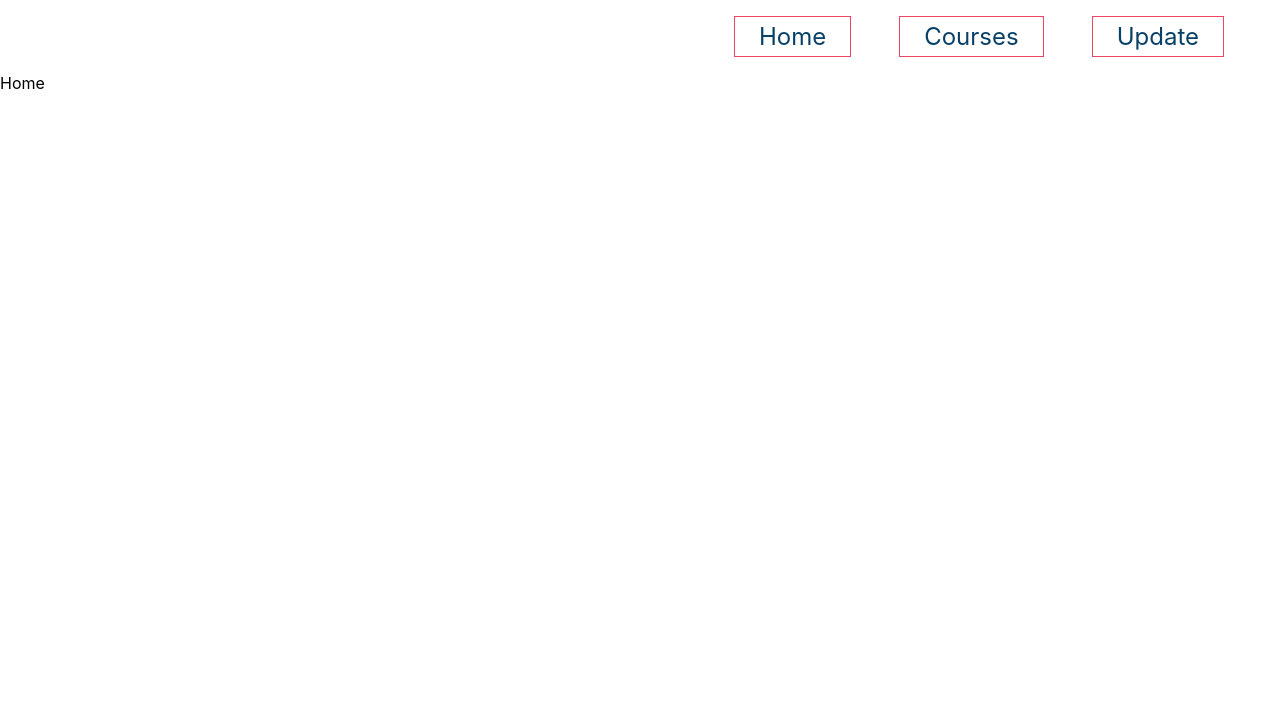
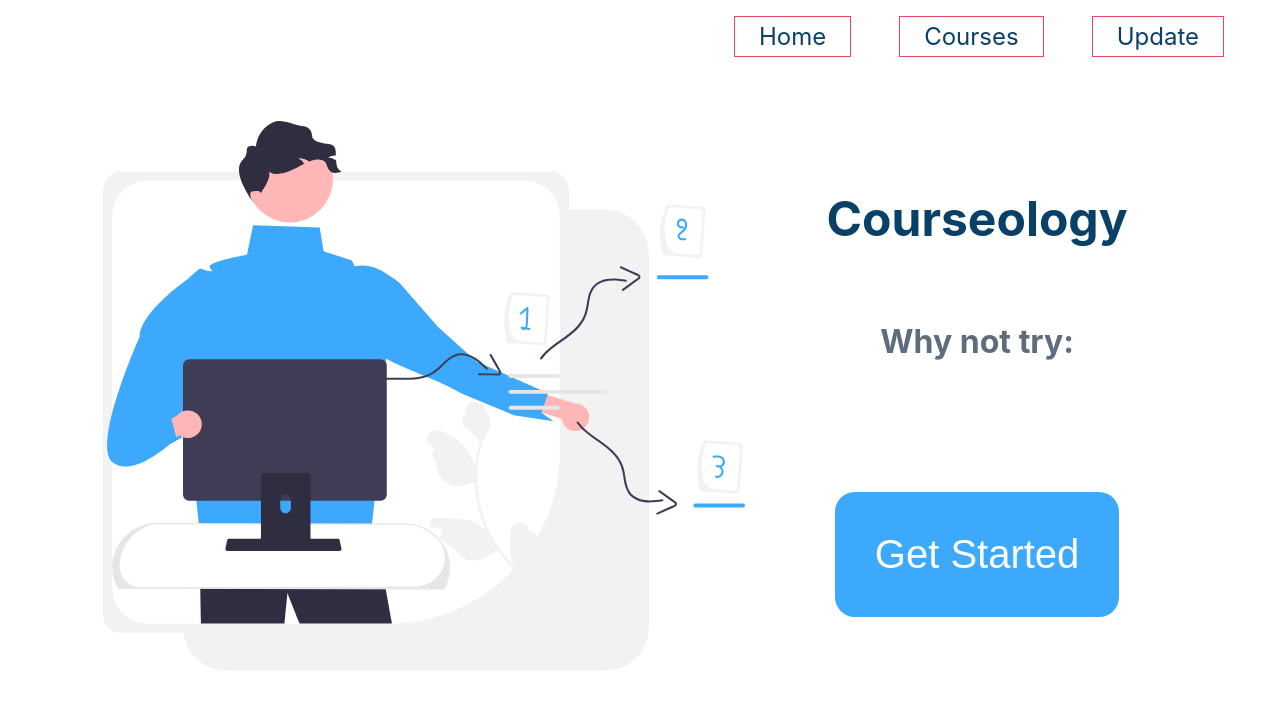
Before and after one commit to isobelleanna/fullstack-course-app, a React (Create React App) app in the folder courseology-frontend/: page / in a window 1280 px wide. Shown: the top 710 px of the page. Built offline with nearby package versions, Linux system fonts and the light colour scheme; no server answers.

Commit message:
create homepage

```diff
--- a/courseology-frontend/src/components/Form/Form.jsx
+++ b/courseology-frontend/src/components/Form/Form.jsx
@@ -1,5 +1,6 @@
 import { React, useState } from "react";
 import { Link } from "react-router-dom";
+import "./Form.scss";
 
 const Form = () => {
   const [course, setCourse] = useState({
@@ -31,10 +32,12 @@ const Form = () => {
   };
 
   return (
-    <div>
-      <h1>Add a new Course</h1>
-      <form onSubmit={handleSubmit}>
+    <div className="form-container">
+      <div className="form-box">
+        <h1 className="form-title">Add a new Course</h1>
+        <form className="form" onSubmit={handleSubmit}>
           <input
+            className="form__input"
             type="text"
             placeholder="title"
             onInput={(event) =>
@@ -42,6 +45,7 @@ const Form = () => {
             }
           />
           <input
+            className="form__input"
             type="text"
             placeholder="instructor"
             onInput={(event) =>
@@ -49,6 +53,7 @@ const Form = () => {
             }
           />
           <input
+            className="form__input"
             type="text"
             placeholder="price"
             onInput={(event) =>
@@ -56,18 +61,22 @@ const Form = () => {
             }
           />
           <input
+            className="form__input"
             type="text"
             placeholder="category"
             onInput={(event) =>
               setCourse({ ...course, category: event.target.value })
             }
           />
-        <button type="submit" className="btn">
+          <button type="submit" className="form__submit">
             Submit
           </button>
         </form>
-      <Link to={`/courses`}>Go to courses</Link>
+        <Link className="form__link" to={`/courses`}>
+          Go to courses
+        </Link>
         <p>{message}</p>
+      </div>
     </div>
   );
 };
--- a/courseology-frontend/src/components/Form/Form.scss
+++ b/courseology-frontend/src/components/Form/Form.scss
@@ -0,0 +1,46 @@
+@use "../../assets/sass/variables" as *;
+
+.form-container {
+  display: flex;
+  flex-direction: column;
+  align-items: center;
+  justify-content: center;
+  margin-top: 6em;
+}
+.form-box {
+  border: 1px solid $colour-border;
+  width: 60%;
+  display: flex;
+  flex-direction: column;
+  align-items: center;
+  justify-content: center;
+}
+.form-title {
+  margin: 1em;
+  color: $colour-font-headline;
+  text-align: center;
+}
+
+.form {
+  display: flex;
+  flex-direction: column;
+  align-items: center;
+  justify-content: center;
+  &__input {
+    margin: 2em 0;
+    padding: 0.5em 3em;
+    border: 1px solid $colour-font-headline;
+    text-align: left;
+  }
+  &__submit {
+    margin: 1em 1em;
+    background-color: $colour-button-background;
+    color: $colour-button-text;
+    border: none;
+    padding: 0.6em 1em;
+  }
+  &__link {
+    margin: 1em 1em;
+    color: $colour-font-main;
+  }
+}
--- a/courseology-frontend/src/containers/CourseInfo/CourseInfo.jsx
+++ b/courseology-frontend/src/containers/CourseInfo/CourseInfo.jsx
@@ -1,6 +1,7 @@
 import React, { useEffect, useState } from "react";
 import { useParams } from "react-router";
 import { Link } from "react-router-dom";
+import "./CourseInfo.scss";
 
 const CourseInfo = () => {
   const { courseId } = useParams();
@@ -18,14 +19,18 @@ const CourseInfo = () => {
   }, []);
 
   return (
-    <div>
+    <div className="course-info">
       <Link to="/courses">
-        <button>Back</button>
+        <button className="course-info__button">Back</button>
       </Link>
-      <h1>{course.title}</h1>
-      <h2>{course.category}</h2>
-      <h3>{course.instructor}</h3>
-      <p>{course.price}</p>
+      <div className="course-info__main">
+        <div className="course-info__content">
+          <h1 className="course-info__title">{course.title}</h1>
+          <h2 className="course-info__category">{course.category}</h2>
+          <h3 className="course-info__instructor">{course.instructor}</h3>
+          <p className="course-info__price">{course.price}</p>
+        </div>
+      </div>
     </div>
   );
 };
--- a/courseology-frontend/src/containers/CourseInfo/CourseInfo.scss
+++ b/courseology-frontend/src/containers/CourseInfo/CourseInfo.scss
@@ -0,0 +1,27 @@
+@use "../../assets/sass/variables" as *;
+
+.course-info {
+  margin: 1em 2em;
+  &__button {
+    background-color: $colour-main-background;
+    border: 1px solid $colour-border;
+    font-size: 1em;
+    margin: 1em 1em;
+  }
+  &__main {
+    display: flex;
+    flex-direction: column;
+    align-items: center;
+    justify-content: center;
+    margin: 4em 0;
+  }
+  &__content {
+    display: flex;
+    flex-direction: column;
+    align-items: center;
+    justify-content: center;
+    background-color: $colour-button-background;
+    color: $colour-button-text;
+    width: 400px;
+  }
+}
--- a/courseology-frontend/src/containers/Home/Home.jsx
+++ b/courseology-frontend/src/containers/Home/Home.jsx
@@ -1,7 +1,38 @@
-import React from "react";
+import React, { useEffect, useState } from "react";
+import { Link } from "react-router-dom";
+import DevGraphic from "../../assets/images/devop-graphic.svg";
+import "./Home.scss";
 
 const Home = () => {
-  return <div>Home</div>;
+  const [randomCourse, setRandomCourses] = useState({});
+
+  const getCourses = async () => {
+    let url = "http://localhost:8080/random";
+    const res = await fetch(url);
+    const data = await res.json();
+    setRandomCourses(data);
+  };
+
+  useEffect(() => {
+    getCourses();
+  }, []);
+  return (
+    <div className="home">
+      <img
+        className="home__image"
+        src={DevGraphic}
+        alt="Developer on computer graphic"
+      />
+      <div className="home__content">
+        <h1 className="home__title">Courseology</h1>
+        <h2 className="home__subheading">Why not try:</h2>
+        <h3 className="home__course">{randomCourse.title}</h3>
+        <Link to={`courses/${randomCourse.id}`}>
+          <button className="home__button">Get Started</button>
+        </Link>
+      </div>
+    </div>
+  );
 };
 
 export default Home;
--- a/courseology-frontend/src/containers/Home/Home.scss
+++ b/courseology-frontend/src/containers/Home/Home.scss
@@ -0,0 +1,42 @@
+@use "../../assets/sass/variables" as *;
+
+.home {
+  display: flex;
+  align-items: center;
+  justify-content: center;
+  margin-top: 4em;
+  &__image {
+    height: 550px;
+    margin-right: 2em;
+  }
+  &__content {
+    height: 510px;
+    width: 400px;
+    display: flex;
+    flex-direction: column;
+    align-items: center;
+    justify-content: right;
+  }
+  &__button {
+    padding: 1em;
+    font-size: 2.5em;
+    background-color: $colour-button-background;
+    color: $colour-button-text;
+    border: none;
+    border-radius: 20px;
+    margin-top: 1em;
+  }
+  &__title {
+    color: $colour-font-headline;
+    margin: 1em;
+    font-size: 3em;
+  }
+  &__subheading {
+    color: $colour-font-main;
+    font-size: 2em;
+  }
+  &__course {
+    color: $colour-font-main;
+    font-size: 2em;
+  }
+}
```
Also changed, not shown: courseology-frontend/src/assets/images/devop-graphic.svg (added). Lines whose indentation alone changed are shown as unchanged.
